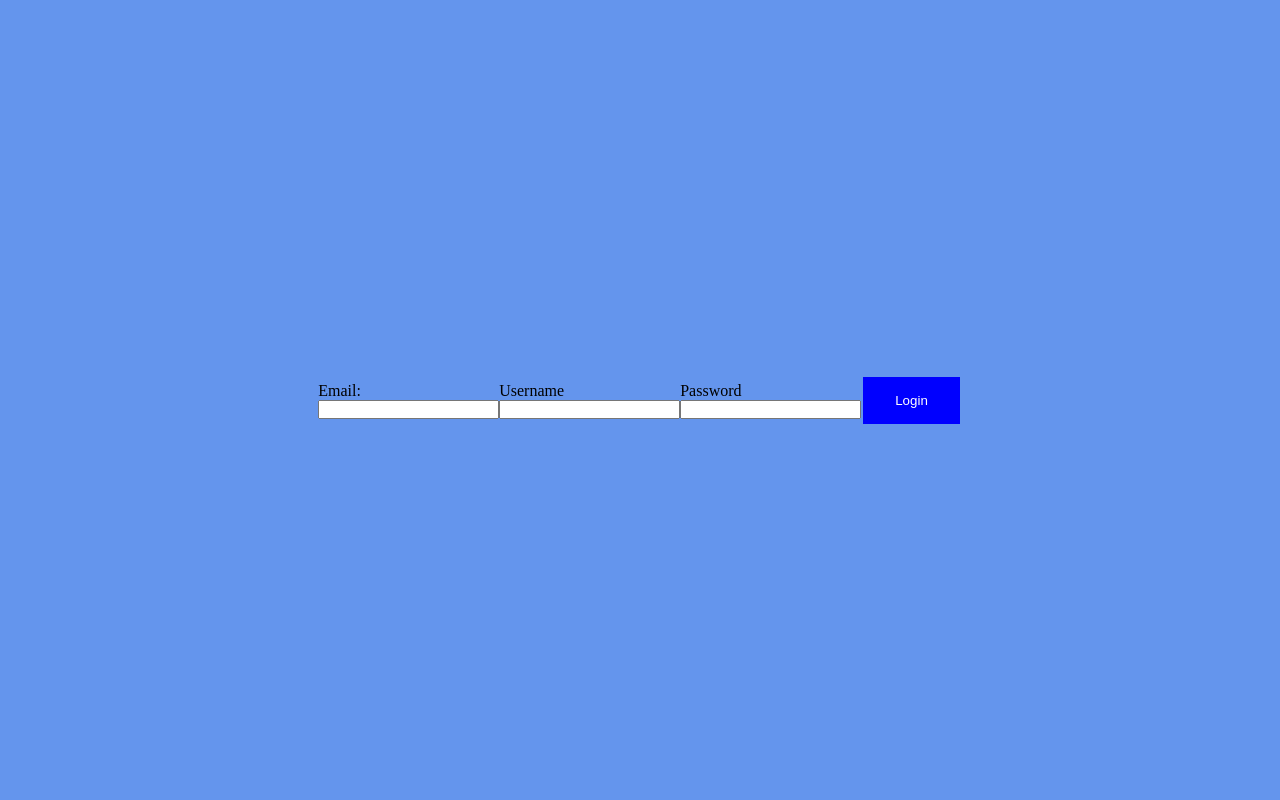
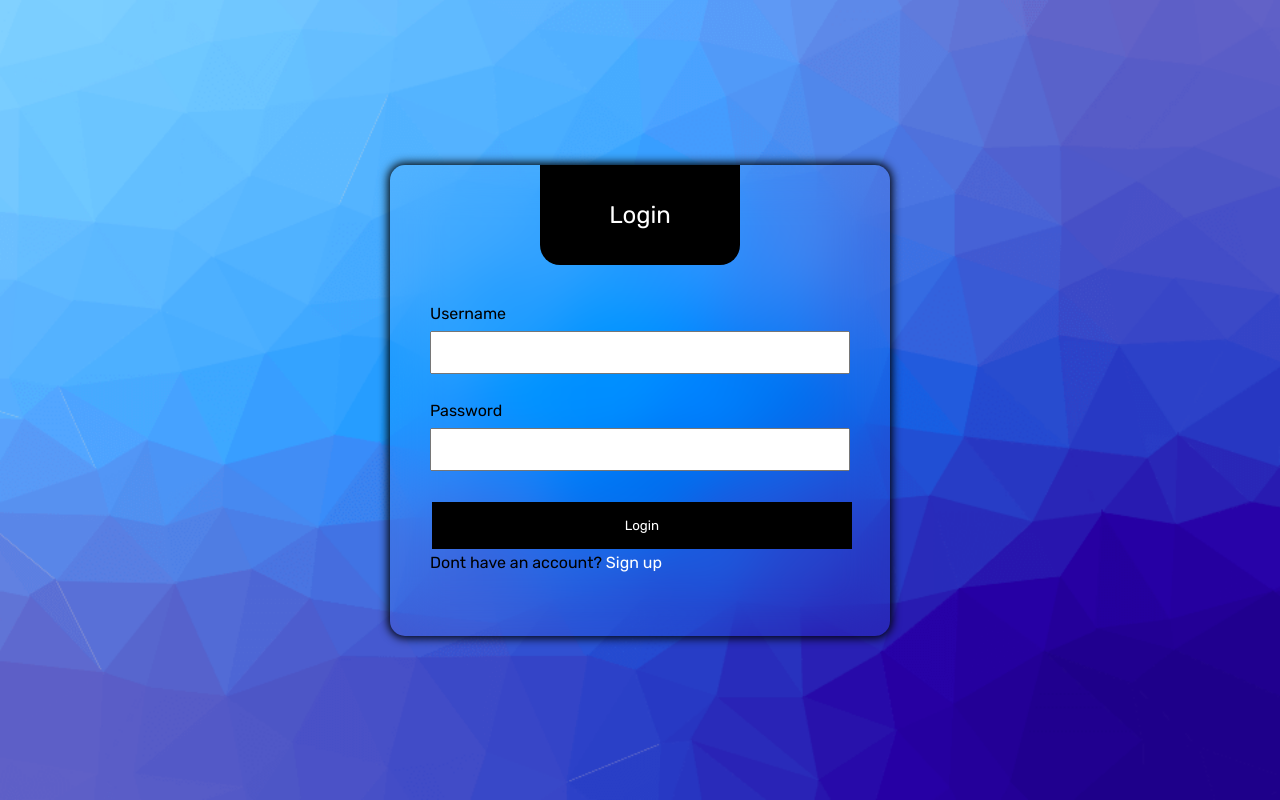
Before and after one commit to Kesterholtem21/StoryStream, a Flask app: page /login/ in a window 1280 px wide. Run offline with Flask 3, Linux system fonts and the light colour scheme.

Commit message:
Make pages look good

```diff
--- a/Forms.py
+++ b/Forms.py
@@ -5,14 +5,14 @@ from wtforms.validators import InputRequired, Optional, Length, Email
 
 class RegisterForm(FlaskForm):
     # TODO fill this out
-    email = EmailField("Email: ", validators=[Email()])
     username = StringField("Username", validators=[InputRequired()])
     password = StringField("Password", validators=[InputRequired(), Length(min=8, max=12)])
+    age = IntegerField("Age: ", validators=[InputRequired()])
+    submit = SubmitField("Register")
 
 
 class LoginForm(FlaskForm):
     # TODO fill this out
-    email = EmailField("Email: ", validators=[Email()])
     username = StringField("Username", validators=[InputRequired()])
     password = StringField("Password", validators=[InputRequired(), Length(min=8, max=12)])
     submit = SubmitField("Login")
--- a/app.py
+++ b/app.py
@@ -58,7 +58,8 @@ def post_servey():
 @app.get("/register/")
 def get_register():
     # TODO create register GET route
-    pass
+    form = RegisterForm()
+    return render_template("register.html", form=form)
 
 
 @app.post("/register/")
--- a/static/styles.css
+++ b/static/styles.css
@@ -7,10 +7,11 @@
     margin: 0;
     padding: 0;
     box-sizing: border-box;
-    font-size: "Robox", medium;
+    font-family: 'Rubik', sans-serif;
 }
 
 body{
+    background-image: url("/static/blue.png");
     background-color: bisque;
     background-position: center;
     background-size: cover;
@@ -21,15 +22,25 @@ body{
 
 a{
     text-decoration: none;
-    color: brown;
+    color: white;
 }
 a:hover{
-    color: white;
+    color: rgb(190, 72, 219);
+}
+
+input{
+    width: 100%;
+}
+
+input[type=text], input[type=number]{
+    padding: 12px 20px;
+    margin: 8px 0;
+    box-sizing: border-box;
 }
 
 input[type=submit]{
-    background-color: blue;
-    border: none;
+    background-color: black;
+    border: black;
     color: white;
     padding: 16px 32px;
     text-decoration: none;
@@ -38,7 +49,7 @@ input[type=submit]{
 }
 
 input[type=submit]:hover{
-    background-color: white;
+    background-color: rgb(90, 44, 198);
     border: none;
     color: white;
     padding: 16px 32px;
@@ -53,5 +64,33 @@ input[type=submit]:hover{
     justify-content: center;
     align-items: center;
     min-height: 100vh;
-    background-color: cornflowerblue;
 }
+
+.login-box{
+
+    position: relative;
+    width: 500px;
+    backdrop-filter: blur(25px);
+    border: 2px black;
+    border-radius: 15px;
+    padding: 7.5em 2.5em 4em 2.5em;
+    color: black;
+    box-shadow: 0px 0px 10px 2px black;
+    align-content: center;
+}
+
+.login-header{
+    position: absolute;
+    top: 0;
+    left: 50%;
+    transform: translate(-50%);
+    display: flex;
+    align-items: center;
+    justify-content: center;
+    background-color: black;
+    width: 200px;
+    height: 100px;
+    border-radius: 0 0 20px 20px;
+    font-size: x-large;
+    color: white;
+}
--- a/templates/login.html
+++ b/templates/login.html
@@ -11,29 +11,30 @@
         {{ form.hidden_tag() }}
 
     <div class="form">
-        <div id="Email">
-            <div id="label">{{ form.email.label }}</div>
-            {{ form.email() }}
-        </div>
+
+        <div class="login-box">
+
+            <div class="login-header">Login</div>
         <br>
+            <div id="Username">
+                <div>{{ form.username.label }}</div>
+                <div>{{ form.username() }}</div>
+            </div>
+        <br>
+            <div id="Password">
+                <div>{{ form.password.label }}</div>
+                <div>{{ form.password() }}</div>
+            </div>
+        <br>
+            <div id="Submit">
+                <div>{{ form.submit() }}</div>
+            </div>
 
+            <div style="display: inline-block;">
+                <p style="display: inline-block;">Dont have an account? </p>
+                <a href="/register/"title="Click to create account" style="display: inline-block;">Sign up</a>
+            </div>
 
-        <div id="Username">
-            <div>{{ form.username.label }}</div>
-            {{ form.username() }}
-        </div>
-        <br>
-
-
-        <div id="Password">
-            <div>{{ form.password.label }}</div>
-            {{ form.password() }}
-        </div>
-        <br>
-
-
-        <div id="Submit">
-            {{ form.submit() }}
         </div>
 
     </div>
```
Also changed, not shown: templates/register.html (+27 -19 lines), static/background.jpg (added), static/blue.png (added).
